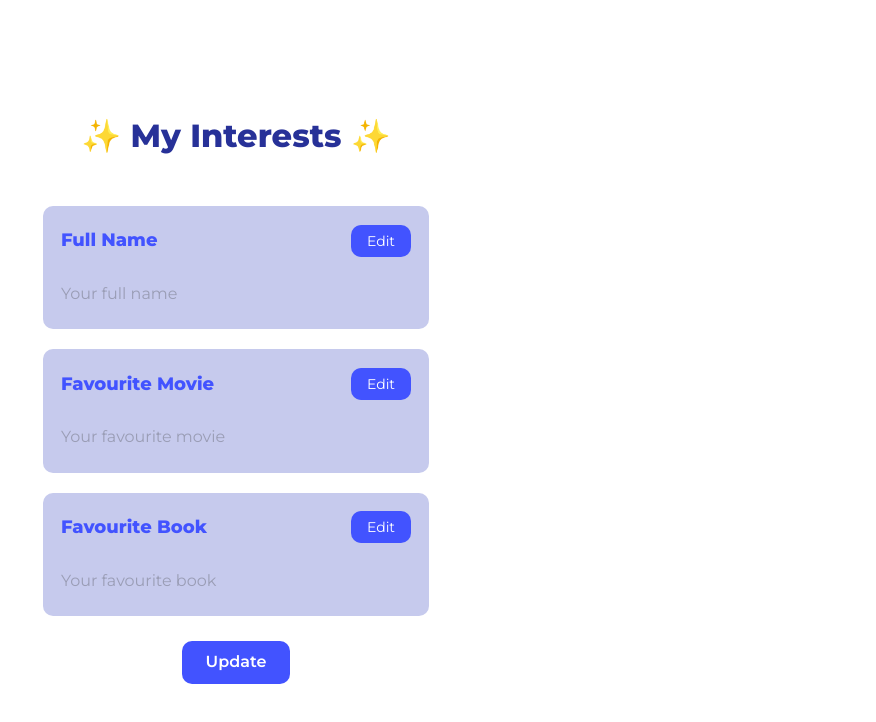
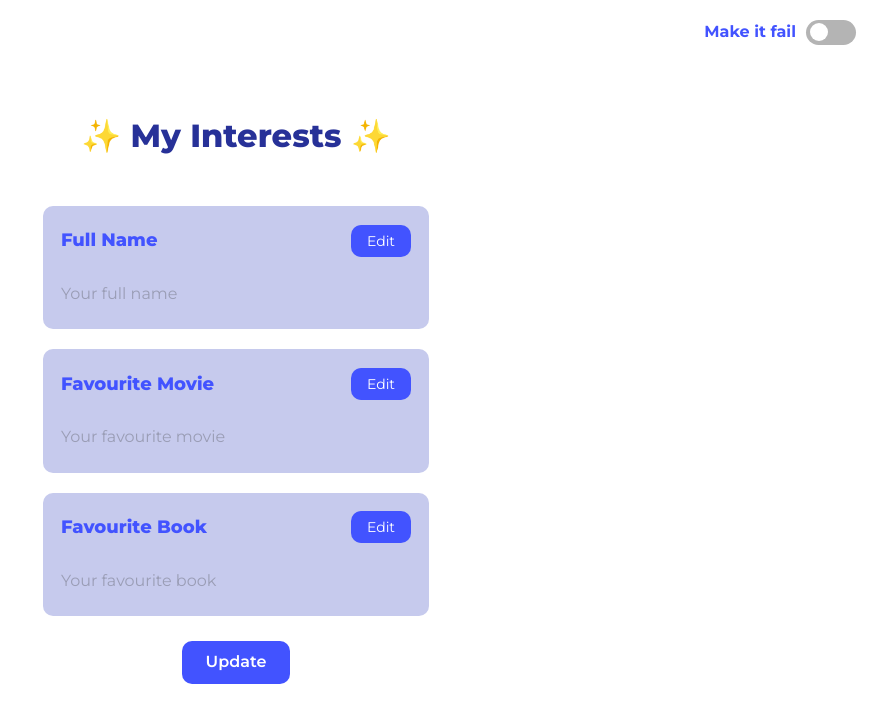
Before and after one commit to cangaramo/coding-challenge, a Vue app: page / in a window 1280 px wide. Shown: the top 722 px of the page, without its empty margins (404-1280 px from the left). Built offline with nearby package versions, Linux system fonts and the light colour scheme.

Commit message:
Add toggle to choose a success or failed response

```diff
--- a/src/components/Form.vue
+++ b/src/components/Form.vue
@@ -24,6 +24,9 @@ import EventBus from '@/helpers/EventBus';
 import { required } from 'vuelidate/lib/validators';
 
 export default {
+  props: {
+    mockSuccess: Boolean,
+  },
   data() {
     return {
       interest: {
@@ -31,7 +34,6 @@ export default {
         movie: '',
         book: '',
       },
-      mockSuccess: true,
       submitted: false,
       loading: false,
       message: null,
--- /dev/null
+++ b/src/components/Toggle.vue
@@ -0,0 +1,58 @@
+<template>
+  <div class="toggle">
+    <input :value="value" @input="$emit('input', $event.target.checked)" type="checkbox" :id="id" />
+    <label class="label" :for="id"></label>
+  </div>
+</template>
+
+<script>
+export default {
+  props: {
+    value: Boolean,
+    id: String,
+  },
+};
+</script>
+
+<style lang="scss" scoped>
+.toggle {
+  width: 50px;
+  height: 25px;
+  input {
+    display: none;
+  }
+  label {
+    cursor: pointer;
+    text-indent: -9999px;
+    width: 50px;
+    height: 25px;
+    background: #b4b4b4;
+    display: block;
+    border-radius: 25px;
+    position: relative;
+    &:after {
+      content: "";
+      position: absolute;
+      top: 3px;
+      left: 4px;
+      width: 18px;
+      height: 18px;
+      background: #fff;
+      border-radius: 20px;
+      transition: 0.3s;
+    }
+    &:active {
+      &:after {
+        width: 32px;
+      }
+    }
+  }
+  input:checked ~ label {
+    background: $blue;
+  }
+  input:checked ~ label:after {
+    left: calc(100% - 4px);
+    transform: translateX(-100%);
+  }
+}
+</style>
--- a/src/views/Interests.vue
+++ b/src/views/Interests.vue
@@ -1,18 +1,44 @@
 <template>
-  <div>
+  <div class="interests">
     <h1>✨ My Interests ✨</h1>
-    <Form></Form>
+    <Form :mockSuccess="!requestFails"></Form>
+    <div class="interests__toggle">
+      <span>Make it fail</span>
+      <toggle v-model="requestFails" id="toggle"></toggle>
+    </div>
   </div>
 </template>
 
 <script>
 import Form from '@/components/Form.vue';
+import Toggle from '@/components/Toggle.vue';
 
 export default {
+  data() {
+    return {
+      requestFails: false,
+    };
+  },
   components: {
     Form,
+    Toggle,
   },
 };
 </script>
 
-<style></style>
+<style lang="scss" scoped>
+.interests {
+  &__toggle {
+    position: absolute;
+    top: 20px;
+    right: 20px;
+    display: flex;
+    align-items: center;
+    gap: 10px;
+    span {
+      font-weight: 700;
+      color: $blue;
+    }
+  }
+}
+</style>
```
